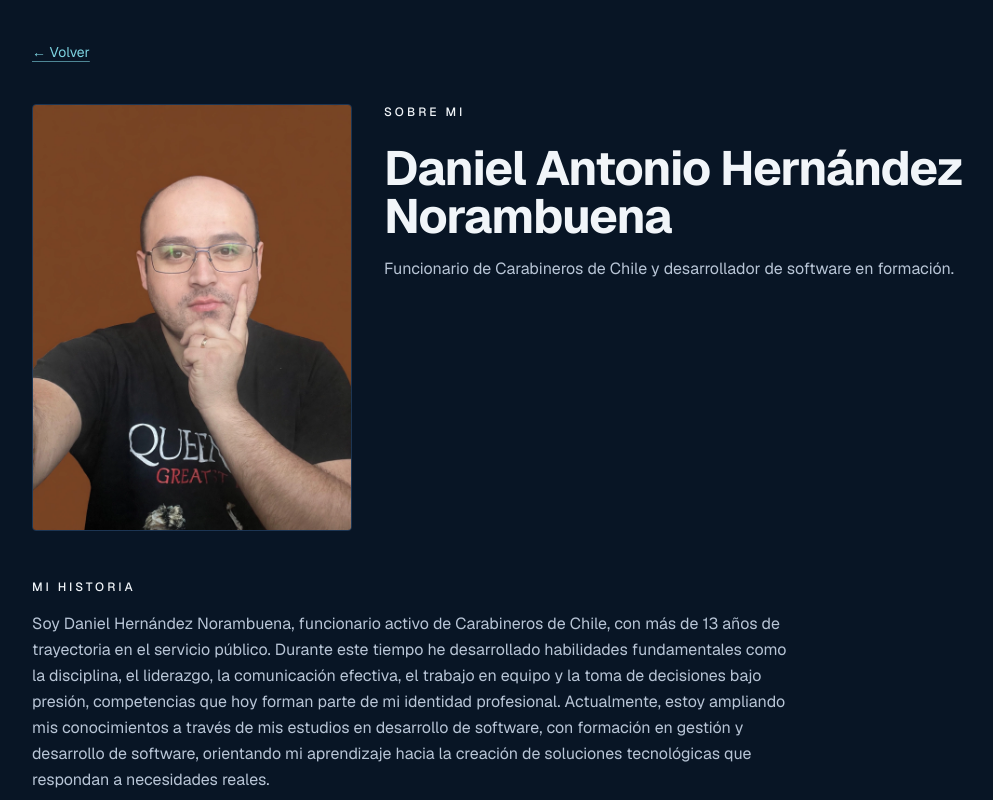
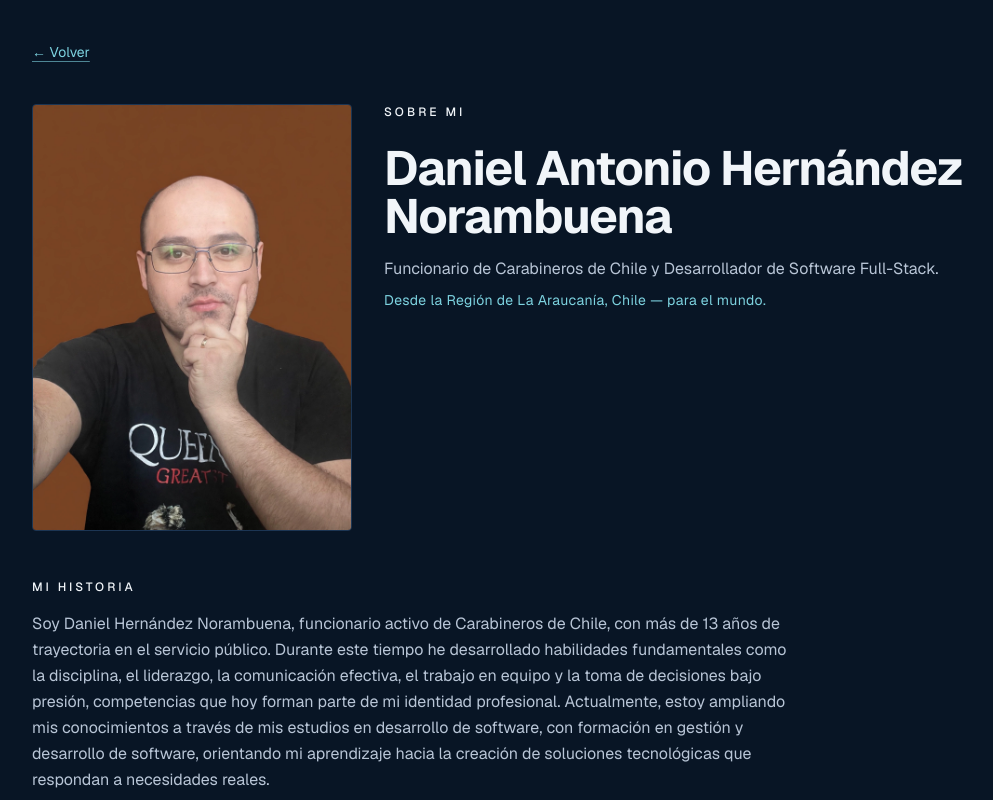
Before and after one commit to DanielHernandezN/Portafolio-Daniel-Hernandez, a Next.js app: page /sobre-mi in a window 1280 px wide. Shown: the top 800 px of the page, without its empty margins (98-1091 px from the left). Built offline with nearby package versions, Linux system fonts and the light colour scheme.

Commit message:
Sobre-mi: titulo Full-Stack + ubicacion Araucania-Chile

```diff
--- a/src/app/sobre-mi/page.tsx
+++ b/src/app/sobre-mi/page.tsx
@@ -29,8 +29,10 @@ export default function SobreMi() {
               Daniel Antonio Hernández Norambuena
             </h1>
             <p className="mt-4 leading-relaxed text-mist">
-              Funcionario de Carabineros de Chile y desarrollador de software
-              en formación.
+              Funcionario de Carabineros de Chile y Desarrollador de Software Full-Stack.
+            </p>
+            <p className="mt-2 text-sm tracking-wide text-accent">
+              Desde la Región de La Araucanía, Chile — para el mundo.
             </p>
           </div>
         </div>
```
